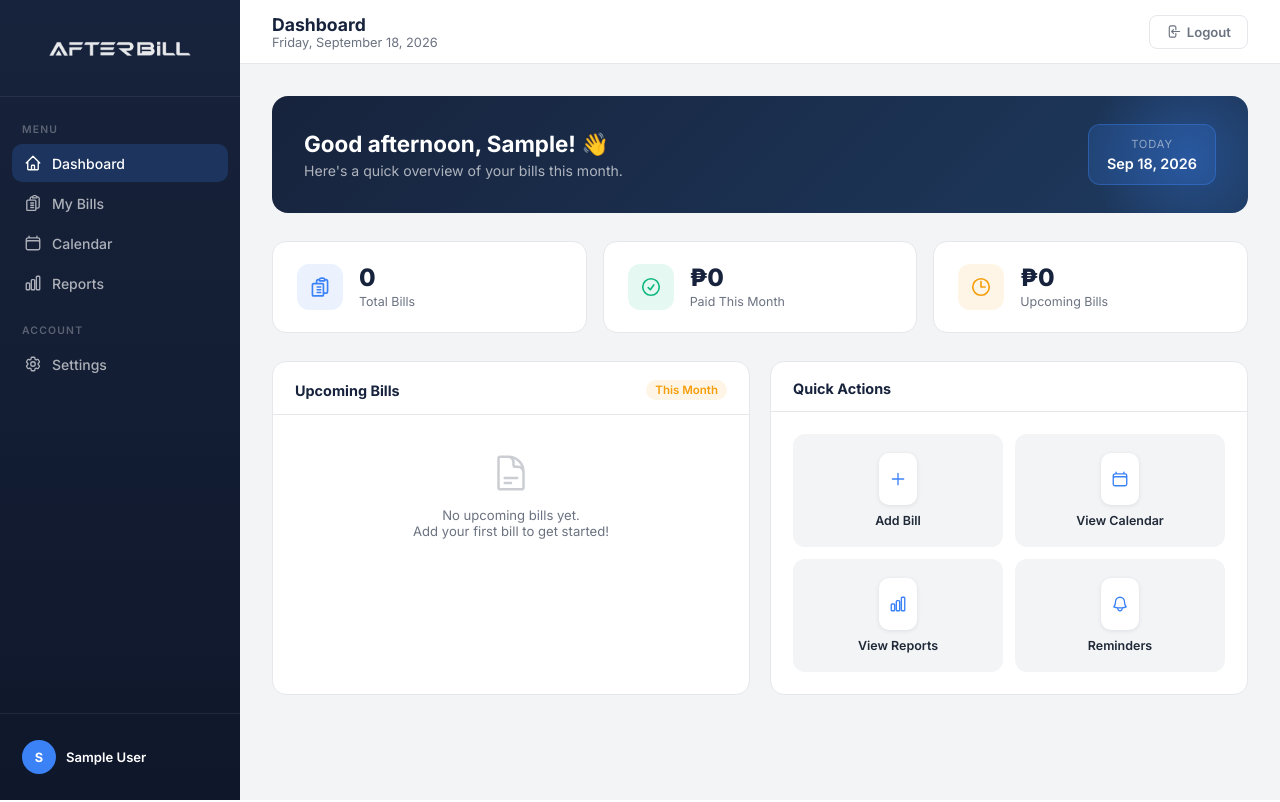
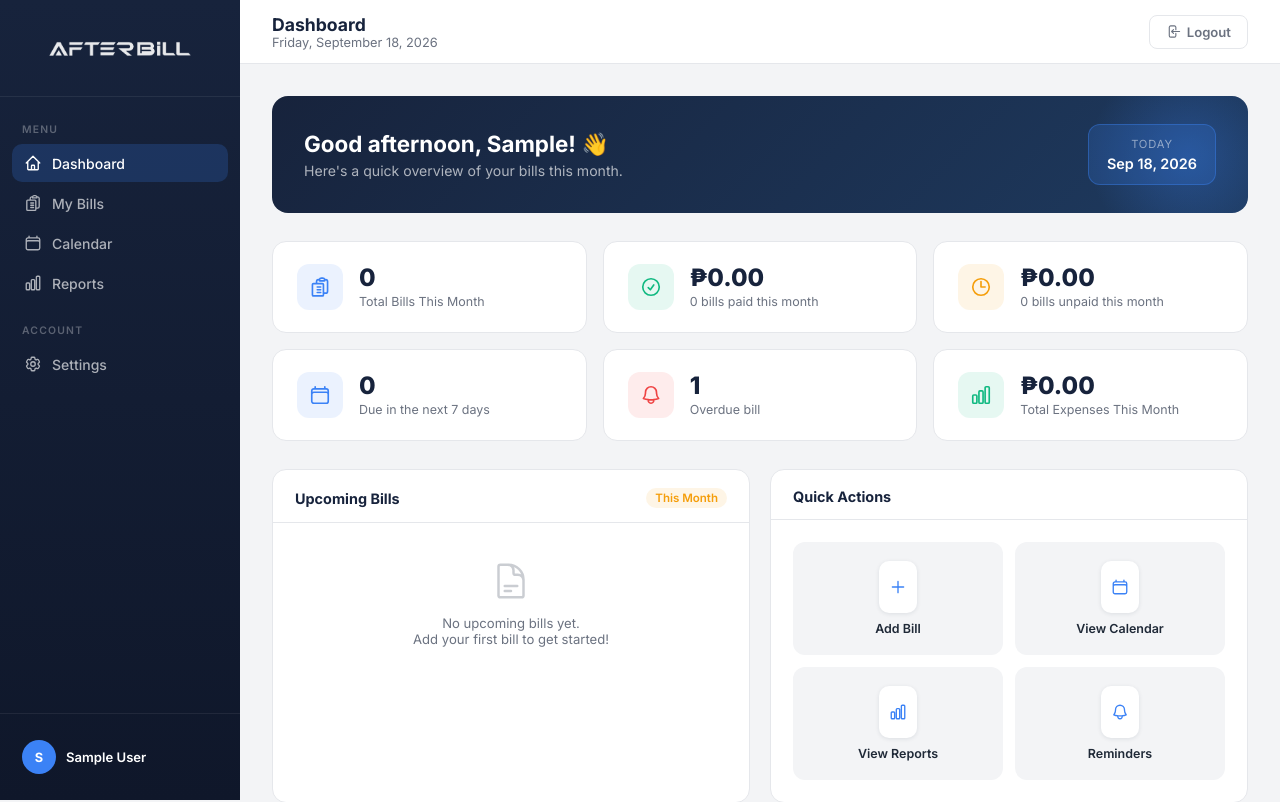
Before and after one commit to elmiraclee/sqa-afterbill, a PHP site: page /dashboard.php in a window 1280 px wide. Shown: the top 802 px of the page. Run offline with PHP 8.4, Linux system fonts and the light colour scheme; the visitor is signed in with stand-in values (Sample User, id 1); tables that the repository leaves empty hold one stand-in row (values such as "Sample post").

Commit message:
feat: dashboard stats (totals, paid/unpaid, upcoming, overdue)version 2

```diff
--- a/dashboard.php
+++ b/dashboard.php
@@ -27,6 +27,55 @@ if ($hour >= 5 && $hour < 12) {
 } else {
     $greeting = 'Good evening';
 }
+
+// Dashboard stats (FR-04)
+require_once __DIR__ . '/config/database.php';
+$pdo = getPDO();
+
+// Bills due this calendar month, grouped by status: one query gives count + sum per status.
+$monthStmt = $pdo->prepare(
+    'SELECT status, COUNT(*) AS cnt, COALESCE(SUM(amount), 0) AS total
+     FROM bills
+     WHERE user_id = ?
+       AND YEAR(due_date) = YEAR(CURDATE())
+       AND MONTH(due_date) = MONTH(CURDATE())
+     GROUP BY status'
+);
+$monthStmt->execute([$_SESSION['user_id']]);
+$monthRows = $monthStmt->fetchAll();
+
+$paidCount = 0;
+$paidSum = 0.0;
+$unpaidCount = 0;
+$unpaidSum = 0.0;
+
+foreach ($monthRows as $row) {
+    if ($row['status'] === 'paid') {
+        $paidCount = (int)$row['cnt'];
+        $paidSum = (float)$row['total'];
+    } elseif ($row['status'] === 'unpaid') {
+        $unpaidCount = (int)$row['cnt'];
+        $unpaidSum = (float)$row['total'];
+    }
+}
+
+$billsThisMonth = $paidCount + $unpaidCount;
+$monthlyTotalExpenses = $paidSum + $unpaidSum;
+
+// Upcoming (next 7 days) and overdue counts among unpaid bills, computed live — not restricted
+// to this month, and "overdue" is never stored, same logic as bills.php.
+$rangeStmt = $pdo->prepare(
+    "SELECT
+        SUM(CASE WHEN due_date BETWEEN CURDATE() AND DATE_ADD(CURDATE(), INTERVAL 7 DAY) THEN 1 ELSE 0 END) AS upcoming_count,
+        SUM(CASE WHEN due_date < CURDATE() THEN 1 ELSE 0 END) AS overdue_count
+     FROM bills
+     WHERE user_id = ? AND status = 'unpaid'"
+);
+$rangeStmt->execute([$_SESSION['user_id']]);
+$rangeRow = $rangeStmt->fetch();
+
+$upcomingCount = (int)($rangeRow['upcoming_count'] ?? 0);
+$overdueCount = (int)($rangeRow['overdue_count'] ?? 0);
 ?>
 <!DOCTYPE html>
 <html lang="en">
@@ -367,6 +416,7 @@ if ($hour >= 5 && $hour < 12) {
         .stat-icon.blue  { background: rgba(59,130,246,0.1); color: var(--electric-blue); }
         .stat-icon.green { background: rgba(16,185,129,0.1); color: var(--success); }
         .stat-icon.amber { background: rgba(245,158,11,0.1); color: var(--warning); }
+        .stat-icon.red   { background: rgba(239,68,68,0.1); color: var(--danger); }
 
         .stat-body {}
 
@@ -673,8 +723,8 @@ if ($hour >= 5 && $hour < 12) {
                         </svg>
                     </div>
                     <div class="stat-body">
-                        <div class="stat-value">0</div>
-                        <div class="stat-label">Total Bills</div>
+                        <div class="stat-value"><?= $billsThisMonth ?></div>
+                        <div class="stat-label">Total Bills This Month</div>
                     </div>
                 </div>
 
@@ -685,8 +735,8 @@ if ($hour >= 5 && $hour < 12) {
                         </svg>
                     </div>
                     <div class="stat-body">
-                        <div class="stat-value">₱0</div>
-                        <div class="stat-label">Paid This Month</div>
+                        <div class="stat-value">₱<?= number_format($paidSum, 2) ?></div>
+                        <div class="stat-label"><?= $paidCount ?> bill<?= $paidCount === 1 ? '' : 's' ?> paid this month</div>
                     </div>
                 </div>
 
@@ -697,8 +747,44 @@ if ($hour >= 5 && $hour < 12) {
                         </svg>
                     </div>
                     <div class="stat-body">
-                        <div class="stat-value">₱0</div>
-                        <div class="stat-label">Upcoming Bills</div>
+                        <div class="stat-value">₱<?= number_format($unpaidSum, 2) ?></div>
+                        <div class="stat-label"><?= $unpaidCount ?> bill<?= $unpaidCount === 1 ? '' : 's' ?> unpaid this month</div>
+                    </div>
+                </div>
+
+                <div class="stat-card">
+                    <div class="stat-icon blue">
+                        <svg xmlns="http://www.w3.org/2000/svg" fill="none" viewBox="0 0 24 24" stroke-width="1.8" stroke="currentColor">
+                            <path stroke-linecap="round" stroke-linejoin="round" d="M6.75 3v2.25M17.25 3v2.25M3 18.75V7.5a2.25 2.25 0 012.25-2.25h13.5A2.25 2.25 0 0121 7.5v11.25m-18 0A2.25 2.25 0 005.25 21h13.5A2.25 2.25 0 0021 18.75m-18 0v-7.5A2.25 2.25 0 015.25 9h13.5A2.25 2.25 0 0121 11.25v7.5"/>
+                        </svg>
+                    </div>
+                    <div class="stat-body">
+                        <div class="stat-value"><?= $upcomingCount ?></div>
+                        <div class="stat-label">Due in the next 7 days</div>
+                    </div>
+                </div>
+
+                <div class="stat-card">
+                    <div class="stat-icon red">
+                        <svg xmlns="http://www.w3.org/2000/svg" fill="none" viewBox="0 0 24 24" stroke-width="1.8" stroke="currentColor">
+                            <path stroke-linecap="round" stroke-linejoin="round" d="M14.857 17.082a23.848 23.848 0 005.454-1.31A8.967 8.967 0 0118 9.75V9A6 6 0 006 9v.75a8.967 8.967 0 01-2.312 6.022c1.733.64 3.56 1.085 5.455 1.31m5.714 0a24.255 24.255 0 01-5.714 0m5.714 0a3 3 0 11-5.714 0"/>
+                        </svg>
+                    </div>
+                    <div class="stat-body">
+                        <div class="stat-value"><?= $overdueCount ?></div>
+                        <div class="stat-label">Overdue bill<?= $overdueCount === 1 ? '' : 's' ?></div>
+                    </div>
+                </div>
+
+                <div class="stat-card">
+                    <div class="stat-icon green">
+                        <svg xmlns="http://www.w3.org/2000/svg" fill="none" viewBox="0 0 24 24" stroke-width="1.8" stroke="currentColor">
+                            <path stroke-linecap="round" stroke-linejoin="round" d="M3 13.125C3 12.504 3.504 12 4.125 12h2.25c.621 0 1.125.504 1.125 1.125v6.75C7.5 20.496 6.996 21 6.375 21h-2.25A1.125 1.125 0 013 19.875v-6.75zM9.75 8.625c0-.621.504-1.125 1.125-1.125h2.25c.621 0 1.125.504 1.125 1.125v11.25c0 .621-.504 1.125-1.125 1.125h-2.25a1.125 1.125 0 01-1.125-1.125V8.625zM16.5 4.125c0-.621.504-1.125 1.125-1.125h2.25C20.496 3 21 3.504 21 4.125v15.75c0 .621-.504 1.125-1.125 1.125h-2.25a1.125 1.125 0 01-1.125-1.125V4.125z"/>
+                        </svg>
+                    </div>
+                    <div class="stat-body">
+                        <div class="stat-value">₱<?= number_format($monthlyTotalExpenses, 2) ?></div>
+                        <div class="stat-label">Total Expenses This Month</div>
                     </div>
                 </div>
             </div>
```
